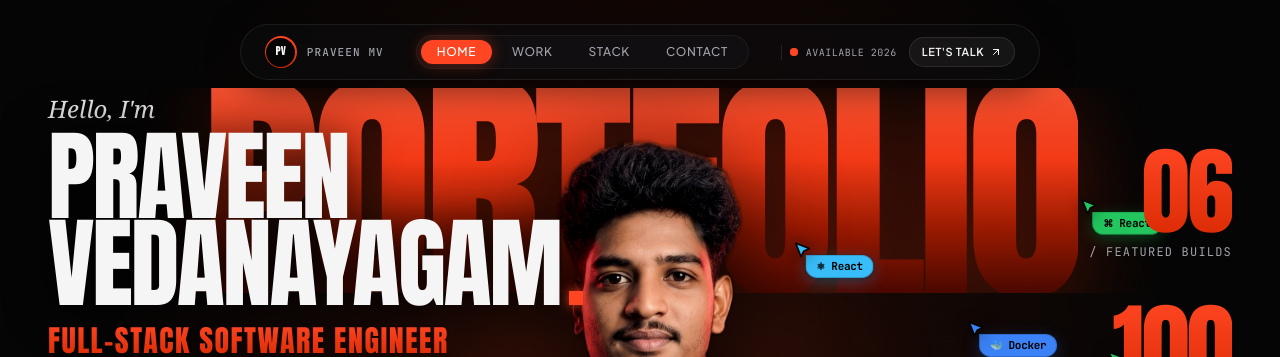
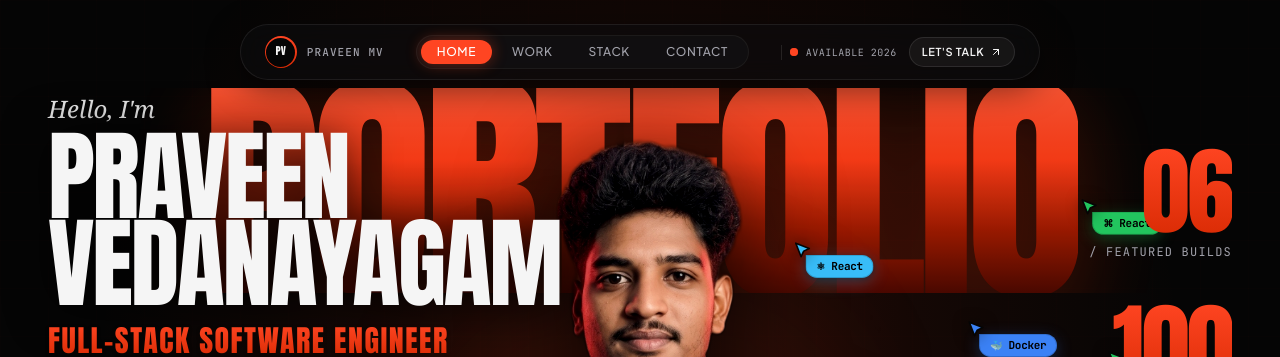
Before and after one commit to praveenvedha26/portfolio, a React (Vite) app: page / in a window 1280 px wide. Shown: the top 357 px of the page. Built offline with nearby package versions, Linux system fonts and the light colour scheme; a web font is replaced by a local one.

Commit message:
fix: remove red square from hero display name

```diff
--- a/src/components/Hero.jsx
+++ b/src/components/Hero.jsx
@@ -142,13 +142,10 @@ export default function Hero({ onOpenContact }) {
               </span>
             </div>
 
-            {/* Massive condensed white display name with square dot */}
+            {/* Massive condensed white display name */}
             <h2 className="font-anton uppercase tracking-tight text-[#F5F5F5] leading-[0.88] text-5xl sm:text-7xl md:text-8xl lg:text-[5.4rem] xl:text-[6.2rem] drop-shadow-[0_4px_24px_rgba(0,0,0,0.9)]">
               PRAVEEN<br />
-              <span className="inline-flex items-baseline">
-                VEDANAYAGAM
-                <span className="inline-block w-3 h-3 sm:w-3.5 sm:h-3.5 bg-[#FF4522] ml-1.5 sm:ml-2 align-baseline shadow-[0_0_12px_#FF4522]" />
-              </span>
+              VEDANAYAGAM
             </h2>
 
             {/* Bold uppercase condensed red-orange subtitle */}
```
